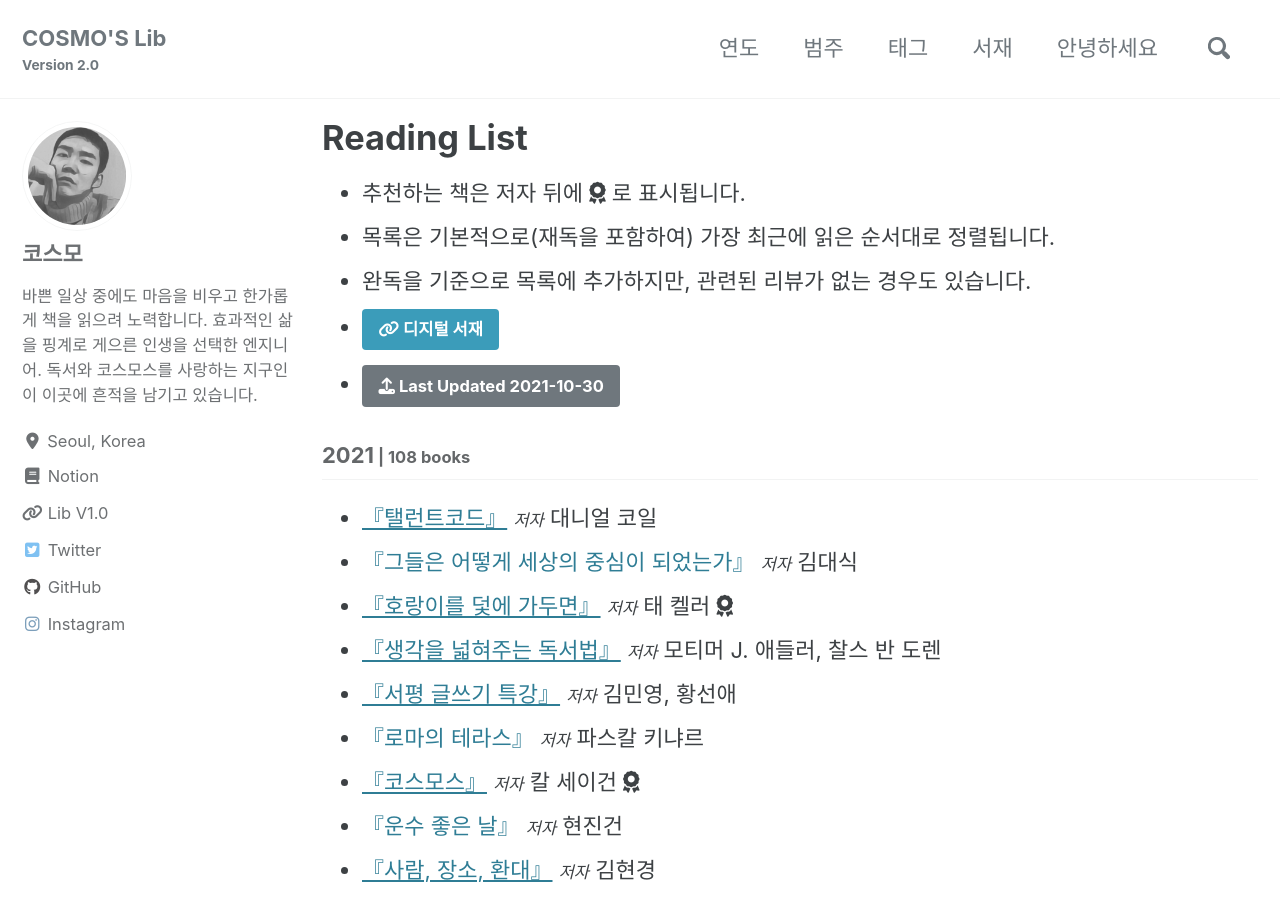
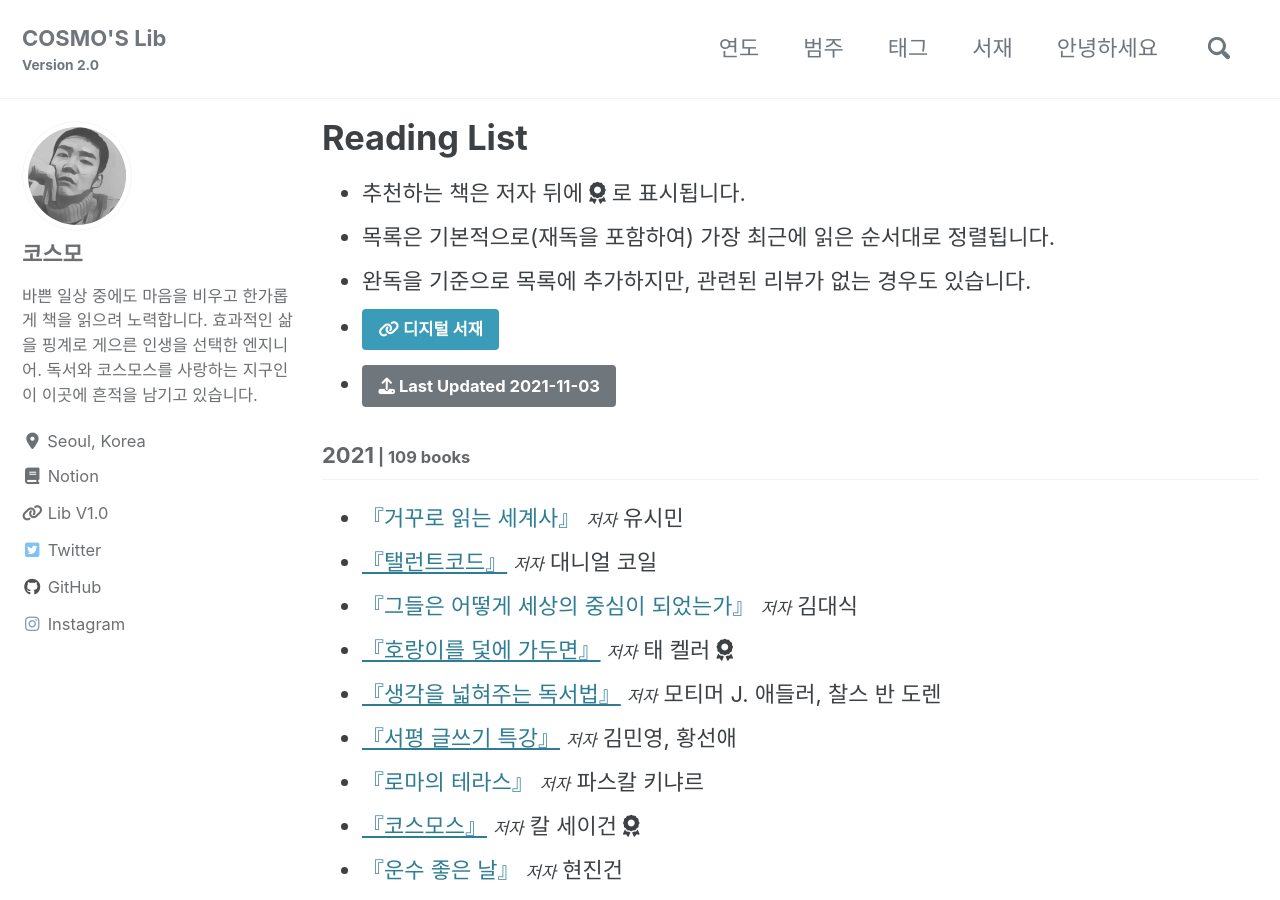
Before and after one commit to deftone2000/cosmo-s-archive, a Jekyll site: the page built from _pages/reading-list.html, in a window 1280 px wide and 900 px high. Built offline with Jekyll 4.4.1, drawn with Linux system fonts in a browser that asks for light colours; cached includes are drawn as plain includes; nearby versions of some CDN libraries; comment, search, counter and statistics services are not loaded; a style sheet for code colours, icons or effects is not loaded.

Commit message:
no message

```diff
--- a/_data/reading.yml
+++ b/_data/reading.yml
@@ -1,8 +1,18 @@
-lastupdate: 2021-10-30
+lastupdate: 2021-11-03
 
 list:
   - year: "2021"
     books:
+
+      - title: "거꾸로 읽는 세계사"
+        ori_title:
+        author: 유시민
+        post_title:
+        cover:
+        trans:
+        pub: 푸른나무
+        pub_info: 2008-06-05
+        post_link:
 
       - title: "탤런트코드"
         ori_title:
```
